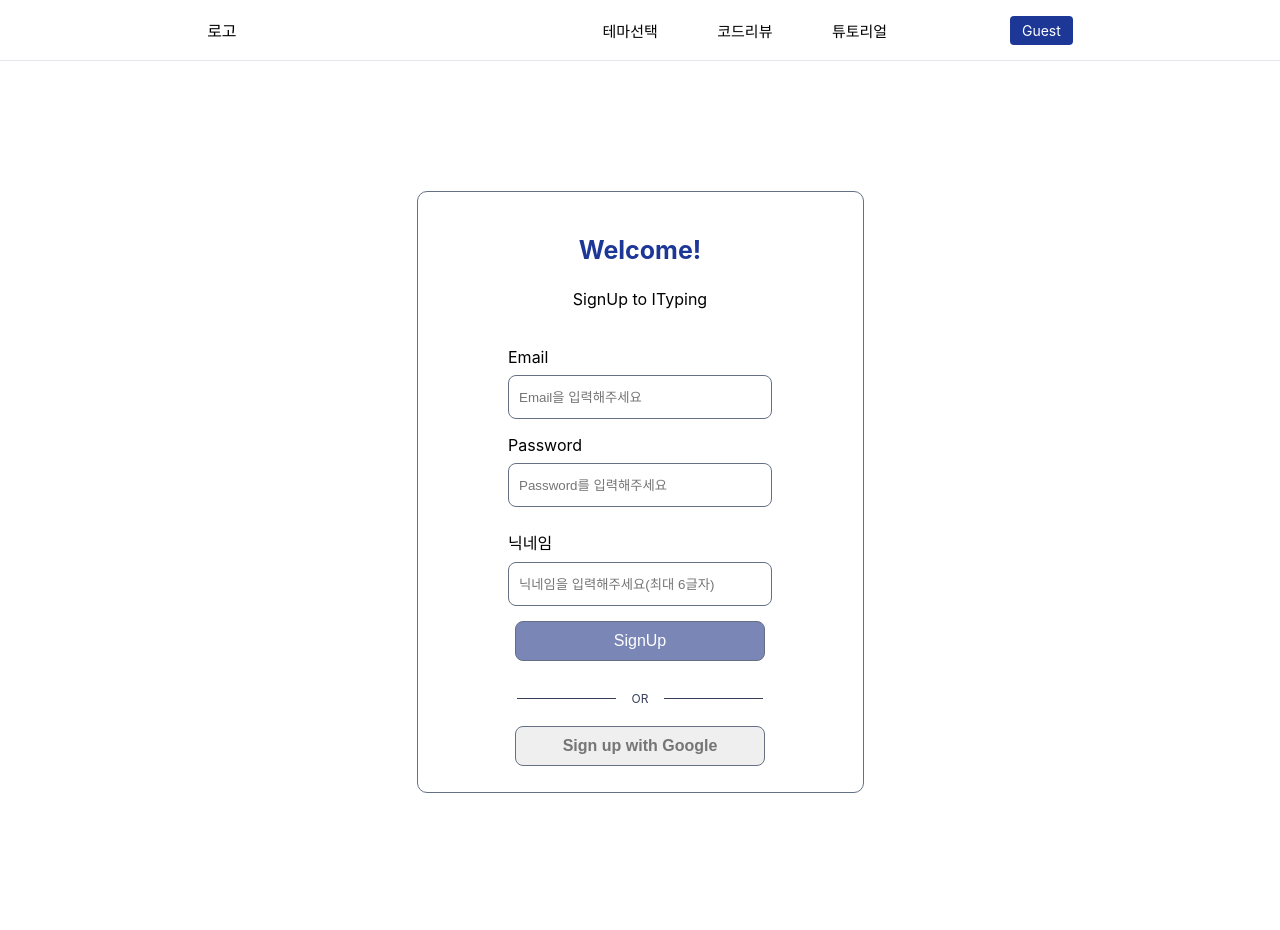
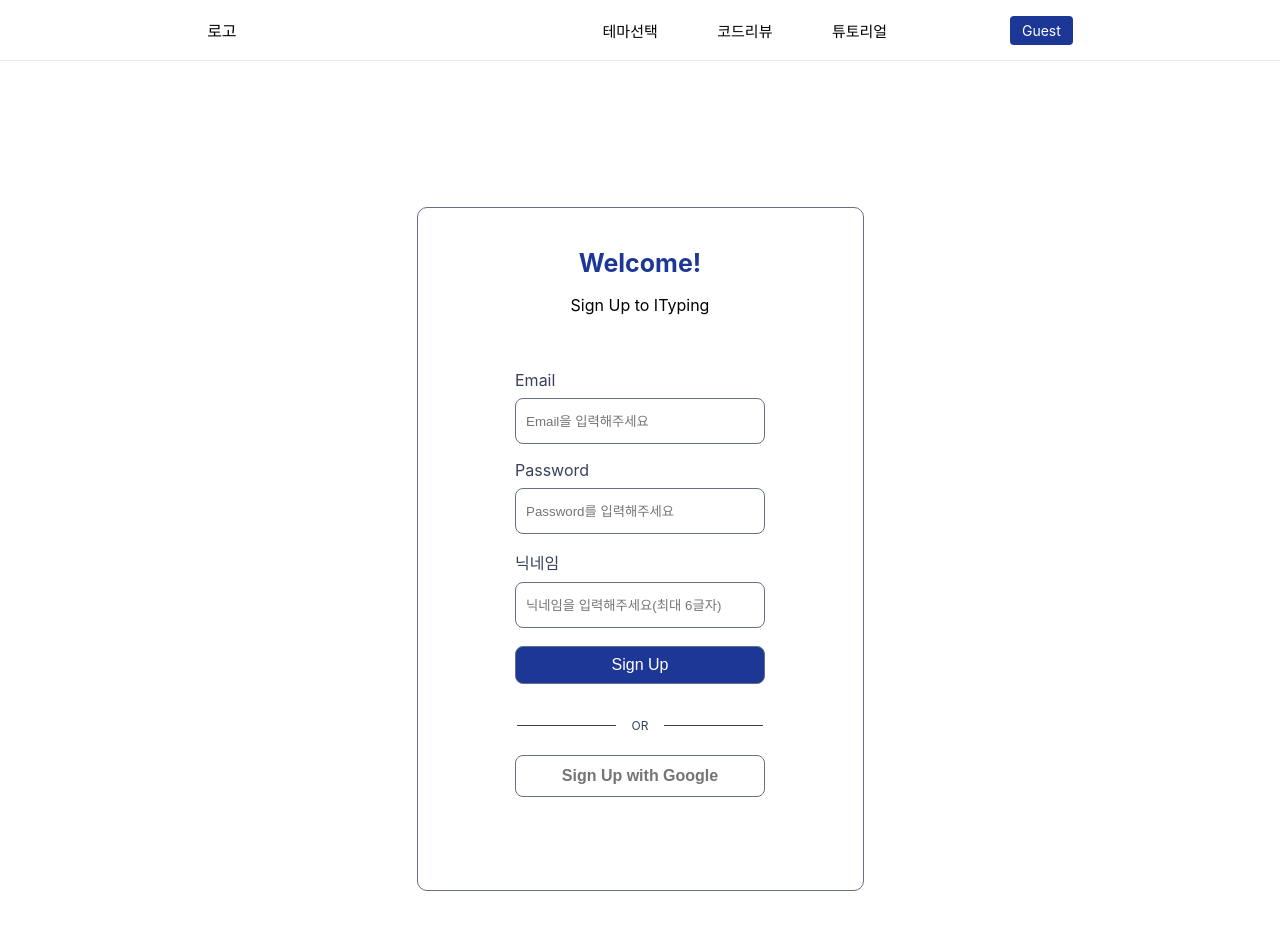
Before and after one commit to youjin0411/ityping-client, a React (Create React App) app: page /signup in a window 1280 px wide. Shown: the top 930 px of the page. Built offline with nearby package versions, Linux system fonts and the light colour scheme.

Commit message:
SignUp css 수정

```diff
--- a/src/components/pages/SignUp.jsx
+++ b/src/components/pages/SignUp.jsx
@@ -5,34 +5,29 @@ const SignUp = () => {
     return (
         <Container>
             <Welcome>Welcome!</Welcome>
-            <Text style={{marginBottom: '30px'}}>SignUp to ITyping</Text>
-            <Wrapper>
-                <Text>Email</Text>
-                <InputEmail type='text' placeholder='Email을 입력해주세요'></InputEmail>
-            </Wrapper>
-            <Wrapper>
-                <Text>Password</Text>
-                <InputPw type='password' placeholder='Password를 입력해주세요'></InputPw>
-            </Wrapper>
-            <Wrapper>
-                <Text>닉네임</Text>
-                <InputNickName type='text' maxLength='6' placeholder='닉네임을 입력해주세요(최대 6글자)'></InputNickName>
-            </Wrapper>
-            <SignUpBtn>SignUp</SignUpBtn>
+            <Text>Sign Up to ITyping</Text>
+            <Form>
+                <Label>Email</Label>
+                <InputEmail type='email' placeholder='Email을 입력해주세요'/>
+                <Label>Password</Label>
+                <InputPw type='password' placeholder='Password를 입력해주세요'/>
+                <Label>닉네임</Label>
+                <InputName type='text' maxLength='6' placeholder='닉네임을 입력해주세요(최대 6글자)'/>
+                <SignUpBtn formAction=''>Sign Up</SignUpBtn>
+            </Form>
             <Or>OR</Or>
-            <Button>Sign up with Google</Button>
+            <Button>Sign Up with Google</Button>
         </Container>
     )
 }
 
 const Container = styled.div`
-    margin: 130px auto;
+    margin: 146px auto;
     width: 445px;
-    height: 600px;
+    height: 682px;
     display: flex;
-    justify-content: center;
+    flex-direction: column;
     align-items: center;
-    flex-direction: column;
     border: 1px solid #667085;
     border-radius: 10px;
 `;
@@ -40,22 +35,37 @@ const Container = styled.div`
 const Welcome = styled.h1`
     color: #1C3796;
     font-size: 25px;
+    margin: 0;
+    margin-top: 40px;
 `;
 
 const Text = styled.p`
     font-size: 16px;
-    margin: 8px 0;
+    margin: 17px 0;
 `;
 
-const Wrapper = styled.div`
+const Form = styled.form`
     display: flex;
     flex-direction: column;
-`
+    justify-content: center;
+`;
+
+const Label = styled.label`
+    color: #38405D;
+
+    &:nth-child(1) {
+        margin-top: 38px;
+    }
+
+    &:nth-child(3), &:nth-child(5) {
+        margin-top: 16px;
+    }
+`;
 
 const InputEmail = styled.input`
-    width: 250px;
-    height: 40px;
-    margin-bottom: 8px;
+    width: 236px;
+    height: 42px;
+    margin-top: 8px;
     border: 1px solid #667085;
     border-radius: 8px;
     padding-left: 10px;
@@ -63,19 +73,19 @@ const InputEmail = styled.input`
 `;
 
 const InputPw = styled.input`
-    width: 250px;
-    height: 40px;
-    margin-bottom: 15px;
+    width: 236px;
+    height: 42px;
+    margin-top: 8px;
     border: 1px solid #667085;
     border-radius: 8px;
     padding-left: 10px;
     outline: 0;
 `;
 
-const InputNickName = styled.input`
-    width: 250px;
-    height: 40px;
-    margin-bottom: 15px;
+const InputName = styled.input`
+    width: 236px;
+    height: 42px;
+    margin-top: 8px;
     border: 1px solid #667085;
     border-radius: 8px;
     padding-left: 10px;
@@ -84,10 +94,11 @@ const InputNickName = styled.input`
 
 const SignUpBtn = styled.button`
     width: 250px;
-    height: 40px;
+    height: 38px;
+    margin-top: 18px;
     color: white;
     border: 1px solid #667085;
-    background-color: #7986B6;
+    background-color: #1C3796;
     border-radius: 8px;
     font-size: 16px;
 `;
@@ -97,8 +108,8 @@ const Or = styled.div`
     align-items: center;
     color: #38405D;
     font-size: 12px;
-    margin-top: 30px;
-    margin-bottom: 20px;
+    margin-top: 34px;
+    margin-bottom: 22px;
 
     &::before {
         content: "";
@@ -125,7 +136,8 @@ const Or = styled.div`
 
 const Button = styled.button`
     width: 250px;
-    height: 40px;
+    height: 42px;
+    background-color: #ffffff;
     color: #757575;
     border: 1px solid #667085;
     border-radius: 8px;
```
